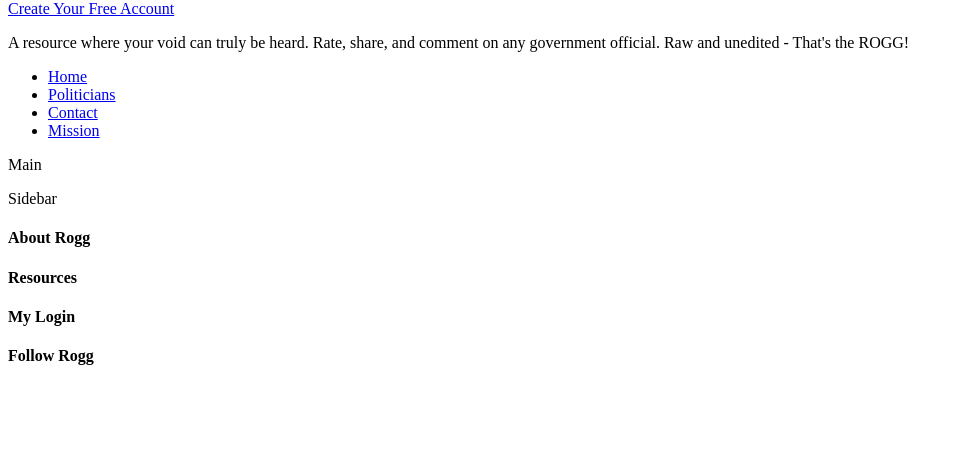
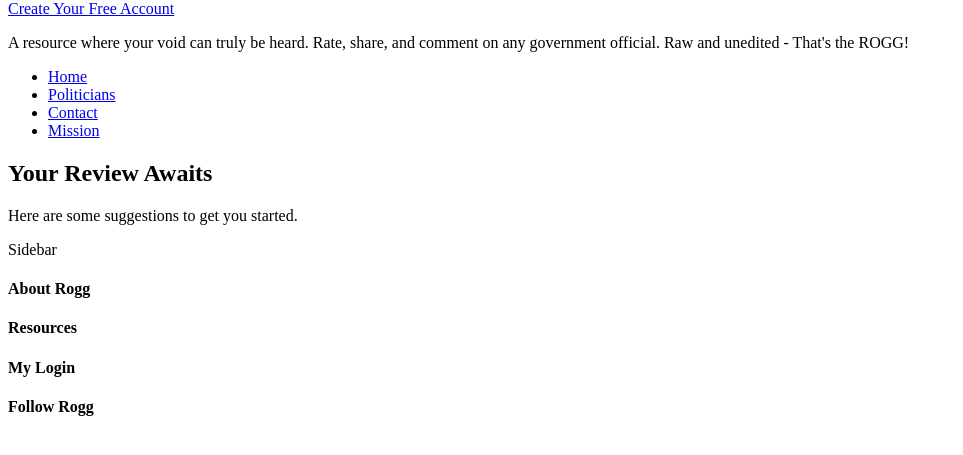
Before and after one commit to codecharmer/the-rogg, a Laravel app: page / in a window 1280 px wide. Shown: the part 131-586 px from the top of the page, without its empty margins (0-963 px from the left). Run offline with Laravel 8, Linux system fonts and the light colour scheme; data that the repository does not hold is empty; settings files or empty folders that the repository lacks are supplied.

Commit message:
Review headings.

```diff
--- a/resources/views/home.blade.php
+++ b/resources/views/home.blade.php
@@ -1,7 +1,9 @@
 @extends('layouts.master')
 
 @section('main')
-    <p>Main</p>
+    <h2>Your Review Awaits</h2>
+    <p>Here are some suggestions to get you started.</p>
+
 @endsection
 
 @section('sidebar')
```
